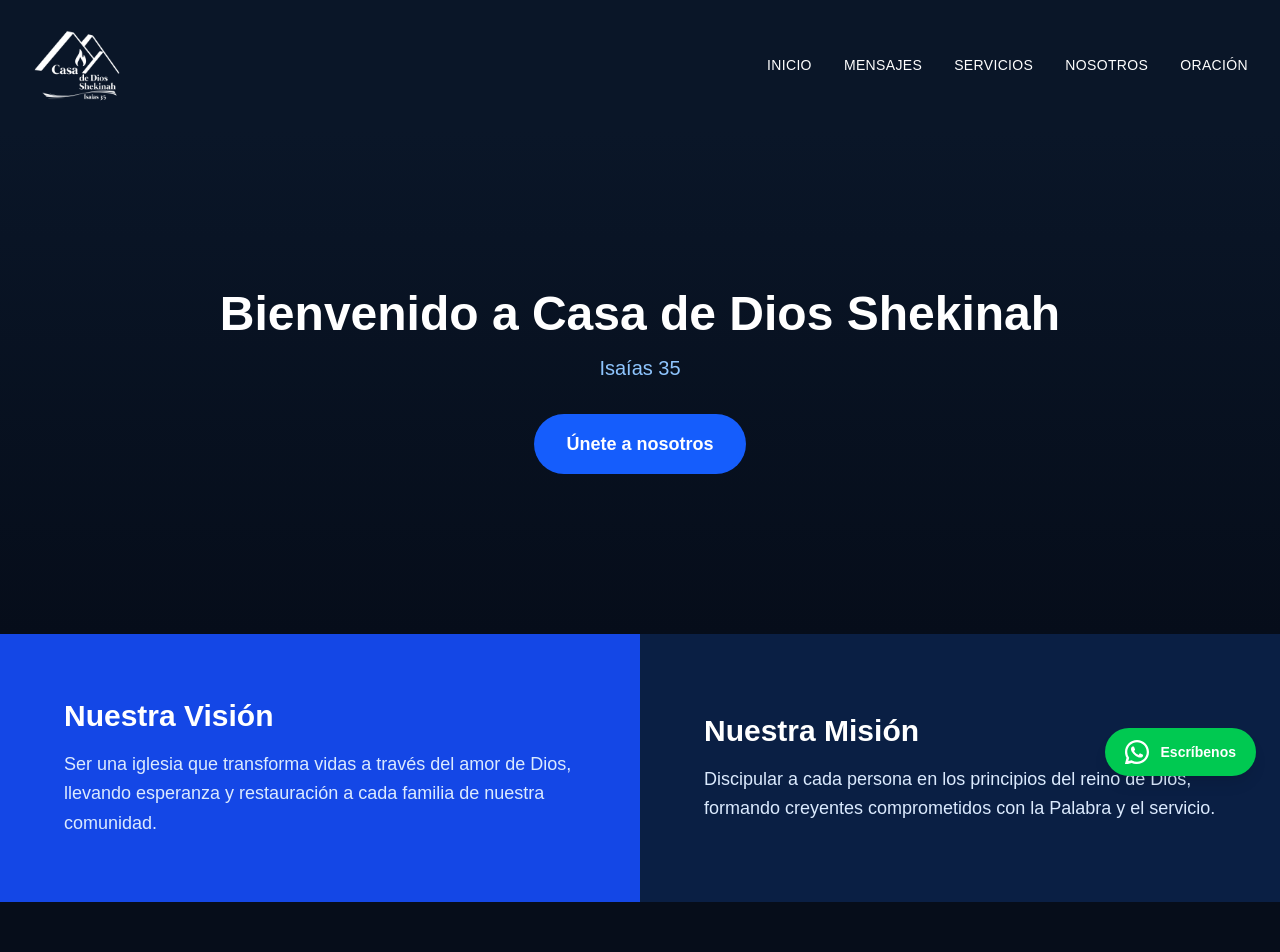
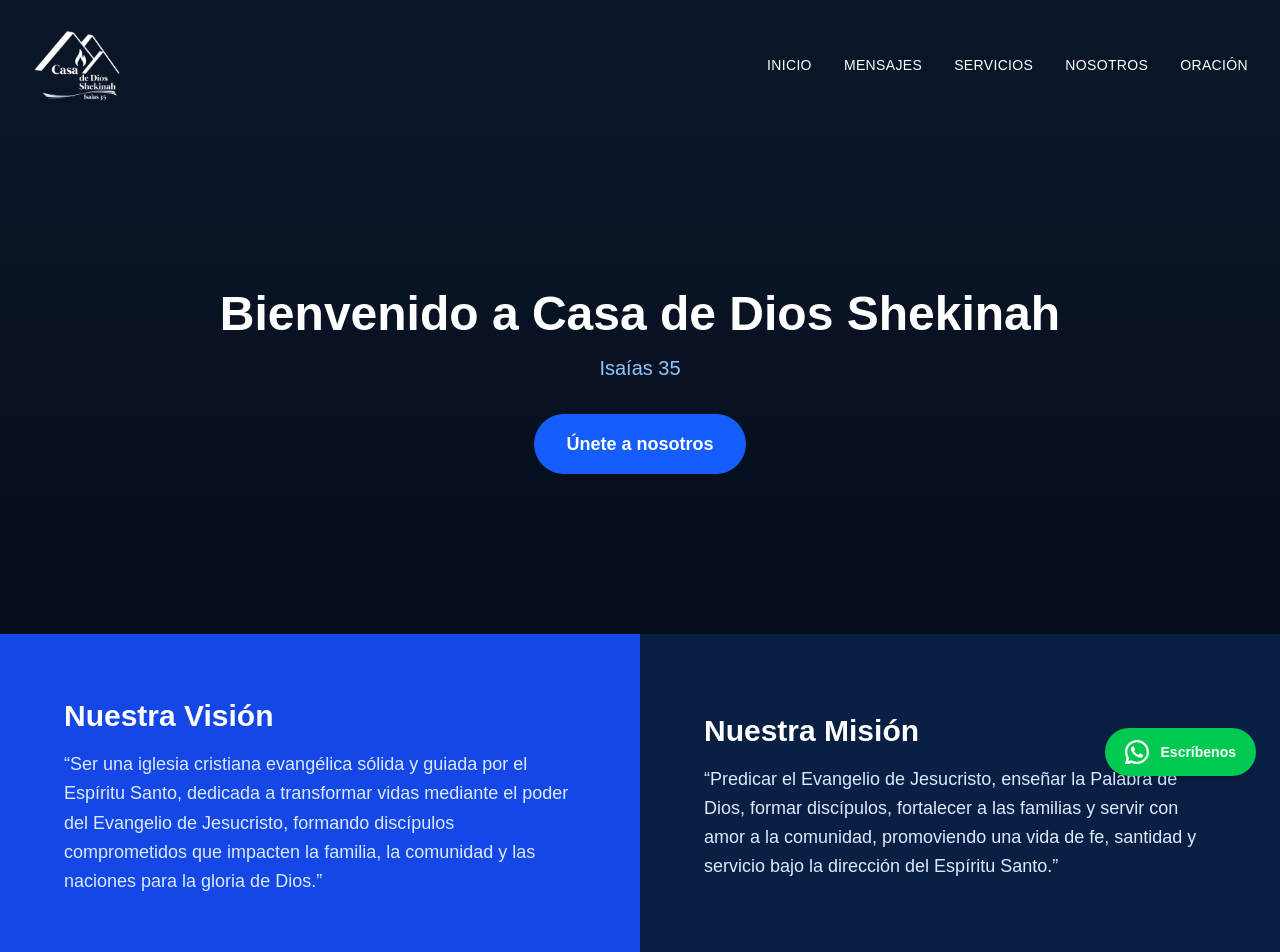
Before and after one commit to Sosagz09/shekinah-church, a Next.js app: page / in a window 1280 px wide. Shown: the top 952 px of the page. Built offline with nearby package versions, Linux system fonts and the light colour scheme.

Commit message:
Mision y vision actualizados

```diff
--- a/src/app/page.js
+++ b/src/app/page.js
@@ -23,15 +23,18 @@ export default function Home() {
         <div className="bg-blue-700 p-16 flex flex-col justify-center">
           <h2 className="text-3xl font-bold text-white mb-4">Nuestra Visión</h2>
           <p className="text-blue-100 text-lg leading-relaxed">
-            Ser una iglesia que transforma vidas a través del amor de Dios,
-            llevando esperanza y restauración a cada familia de nuestra comunidad.
+            “Ser una iglesia cristiana evangélica sólida y guiada por el Espíritu Santo, dedicada a
+            transformar vidas mediante el poder del Evangelio de Jesucristo, formando
+            discípulos comprometidos que impacten la familia, la comunidad y las naciones para
+            la gloria de Dios.”
           </p>
         </div>
         <div className="bg-[#0a1f44] p-16 flex flex-col justify-center">
           <h2 className="text-3xl font-bold text-white mb-4">Nuestra Misión</h2>
           <p className="text-blue-100 text-lg leading-relaxed">
-            Discipular a cada persona en los principios del reino de Dios,
-            formando creyentes comprometidos con la Palabra y el servicio.
+            “Predicar el Evangelio de Jesucristo, enseñar la Palabra de Dios, formar discípulos,
+            fortalecer a las familias y servir con amor a la comunidad, promoviendo una vida de
+            fe, santidad y servicio bajo la dirección del Espíritu Santo.”
           </p>
         </div>
       </section>
```
